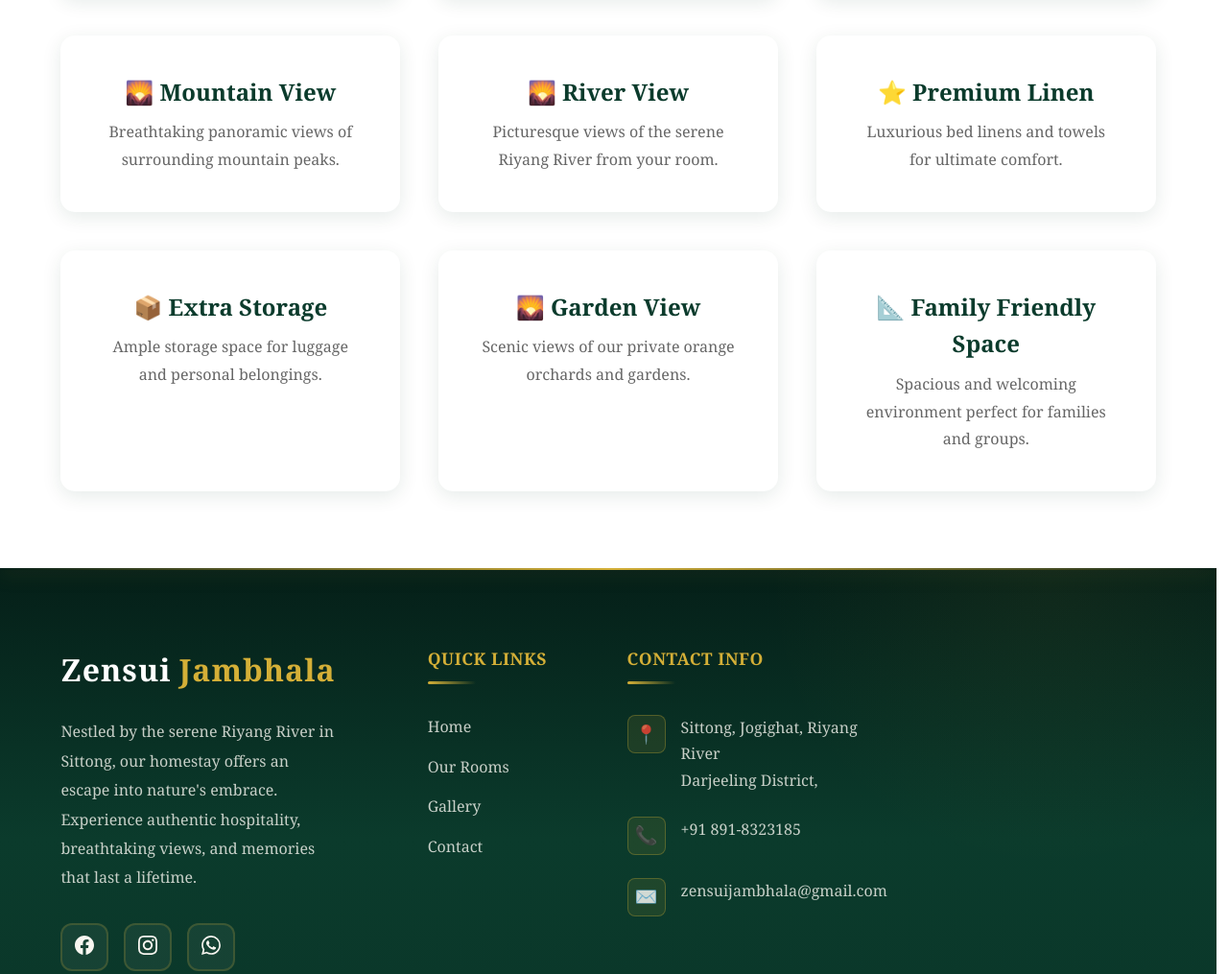
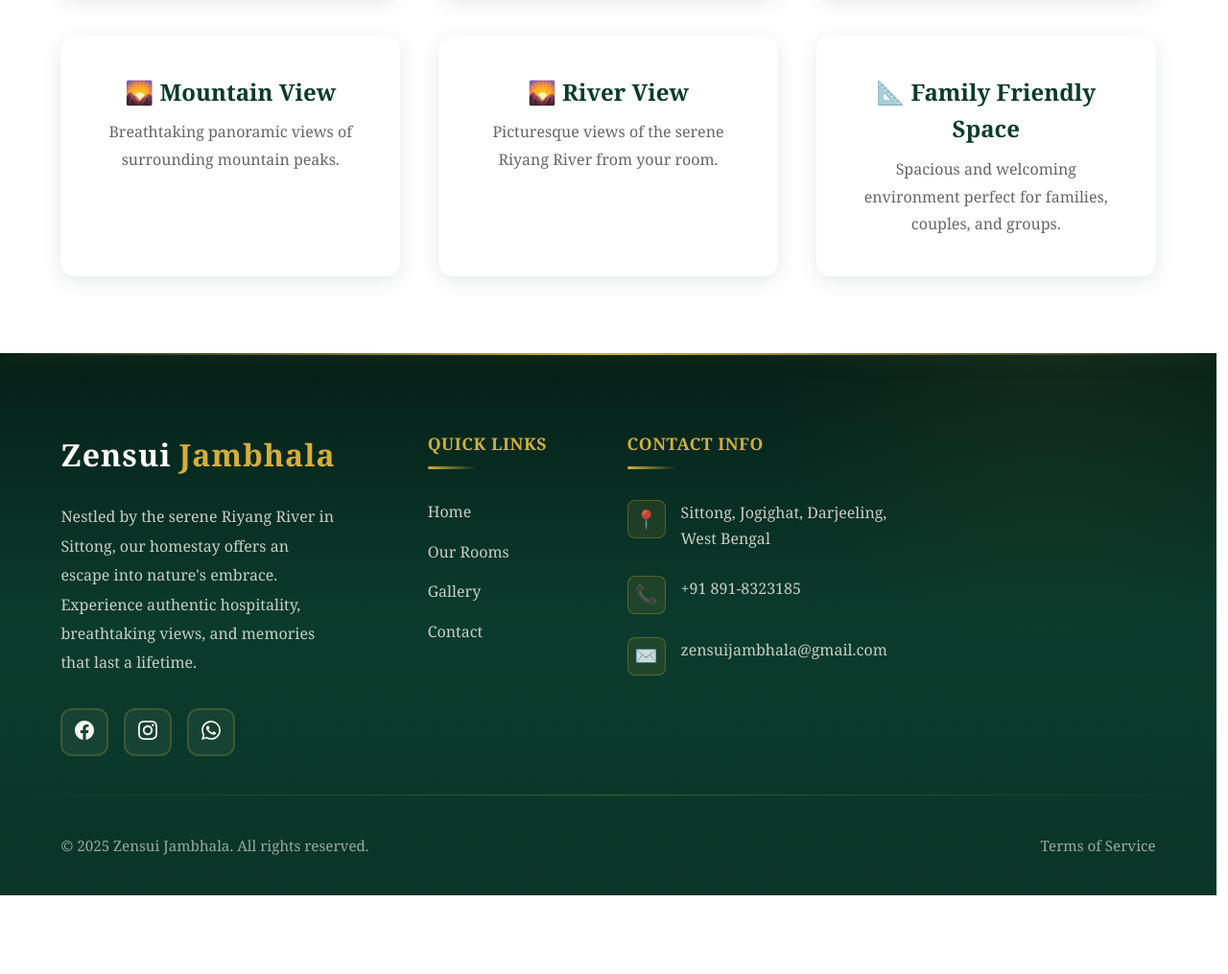
Before and after one commit to Sumit2200-droid/zensui-jambhala, a plain HTML site: page aminities.html in a window 1280 px wide. Shown: the part 1363-2378 px from the top of the page at 96% size. After the commit the page ends 2296 px from the top, so only its background shows below. Drawn offline with Linux system fonts and the light colour scheme.

Commit message:
zenui jambhala

```diff
--- a/aminities.html
+++ b/aminities.html
@@ -564,21 +564,12 @@
                     <h3>🌄 River View</h3>
                     <p>Picturesque views of the serene Riyang River from your room.</p>
                 </div>
-                <div class="amenity-card">
-                    <h3>⭐ Premium Linen</h3>
-                    <p>Luxurious bed linens and towels for ultimate comfort.</p>
-                </div>
-                <div class="amenity-card">
-                    <h3>📦 Extra Storage</h3>
-                    <p>Ample storage space for luggage and personal belongings.</p>
-                </div>
-                <div class="amenity-card">
-                    <h3>🌄 Garden View</h3>
-                    <p>Scenic views of our private orange orchards and gardens.</p>
-                </div>
+
+
+
                 <div class="amenity-card">
                     <h3>📐 Family Friendly Space</h3>
-                    <p>Spacious and welcoming environment perfect for families and groups.</p>
+                    <p>Spacious and welcoming environment perfect for families, couples, and groups.</p>
                 </div>
             </div>
         </section>
@@ -630,7 +621,7 @@
                 <ul class="contact-info">
                     <li>
                         <div class="icon">📍</div>
-                        <div>Sittong, Jogighat,  Riyang River<br>Darjeeling District,</div>
+                        <div>Sittong, Jogighat, Darjeeling, West Bengal</div>
                     </li>
                     <li>
                         <div class="icon">📞</div>
```
Also changed, not shown: contact.html (+1 -1 lines), gallery.html (+1 -1 lines), guest-diary.html (+1 -1 lines), index.html (+1 -1 lines), property.html (+2 -2 lines), rooms.html (+1 -1 lines), rooms1.html (+1 -1 lines), rooms2.html (+1 -1 lines), rooms3.html (+1 -1 lines), rooms4.html (+1 -1 lines), rooms5.html (+1 -1 lines), rooms6.html (+1 -1 lines), terms.html (+1 -1 lines).
